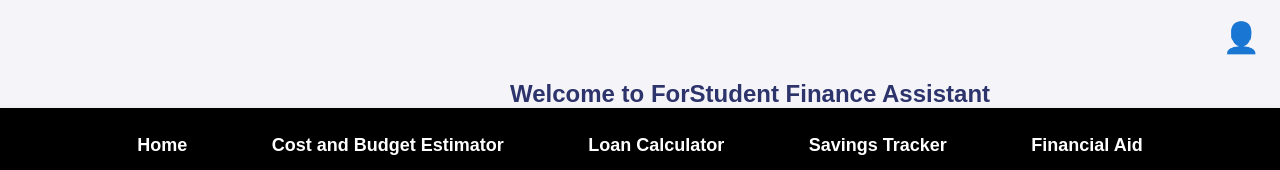
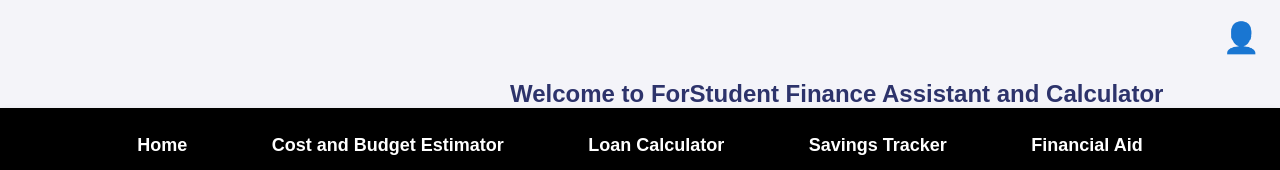
Before and after one commit to Jasper1034/p.colab, a plain HTML site: page home.html in a window 1280 px wide. Shown: the top 170 px of the page. Drawn offline with Linux system fonts and the light colour scheme.

Commit message:
change the name
change the name Forstudent finance assistence and calculator

```diff
--- a/home.html
+++ b/home.html
@@ -1,7 +1,7 @@
 <!DOCTYPE html>
 <html lang="en">
 <head>
-    <h2>Welcome to ForStudent Finance Assistant</h2>
+    <h2>Welcome to ForStudent Finance Assistant and Calculator</h2>
 
     <meta charset="UTF-8">
     <title>Home | ForStudent</title>
@@ -271,6 +271,10 @@
             </ul>
         </div>
     </div>
+
+
+    <h5>© 2025 Forstudent Finance Assistant and Calculator</h5>
+
 </footer>
 
 <!-- Font Awesome CDN for Social Media Icons -->
```
Also changed, not shown: landing.html (+1 -1 lines).
